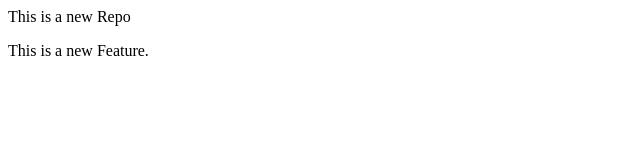
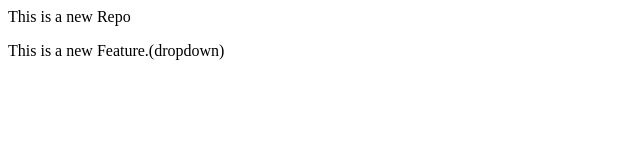
Before and after one commit to kubracontractor/localRepo, a plain HTML site: page index.html in a window 1280 px wide. Shown: the full height of the page, 0-640 px from the left. Drawn offline with Linux system fonts and the light colour scheme.

Commit message:
Add Dropdown

```diff
--- a/index.html
+++ b/index.html
@@ -1,2 +1,2 @@
 <p>This is a new Repo</p>
-<p>This is a new Feature.</p>
+<p>This is a new Feature.(dropdown)</p>
```
